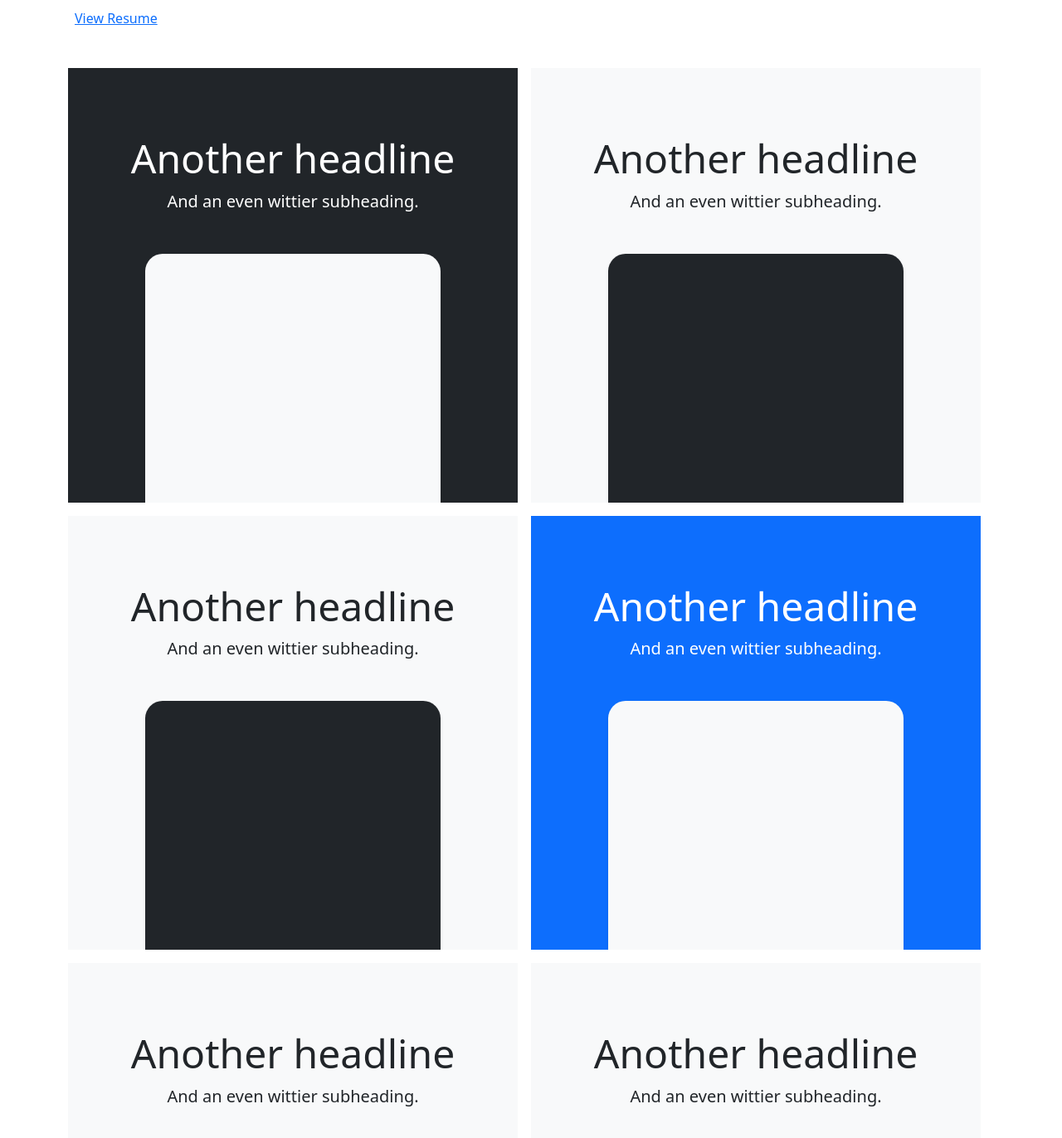
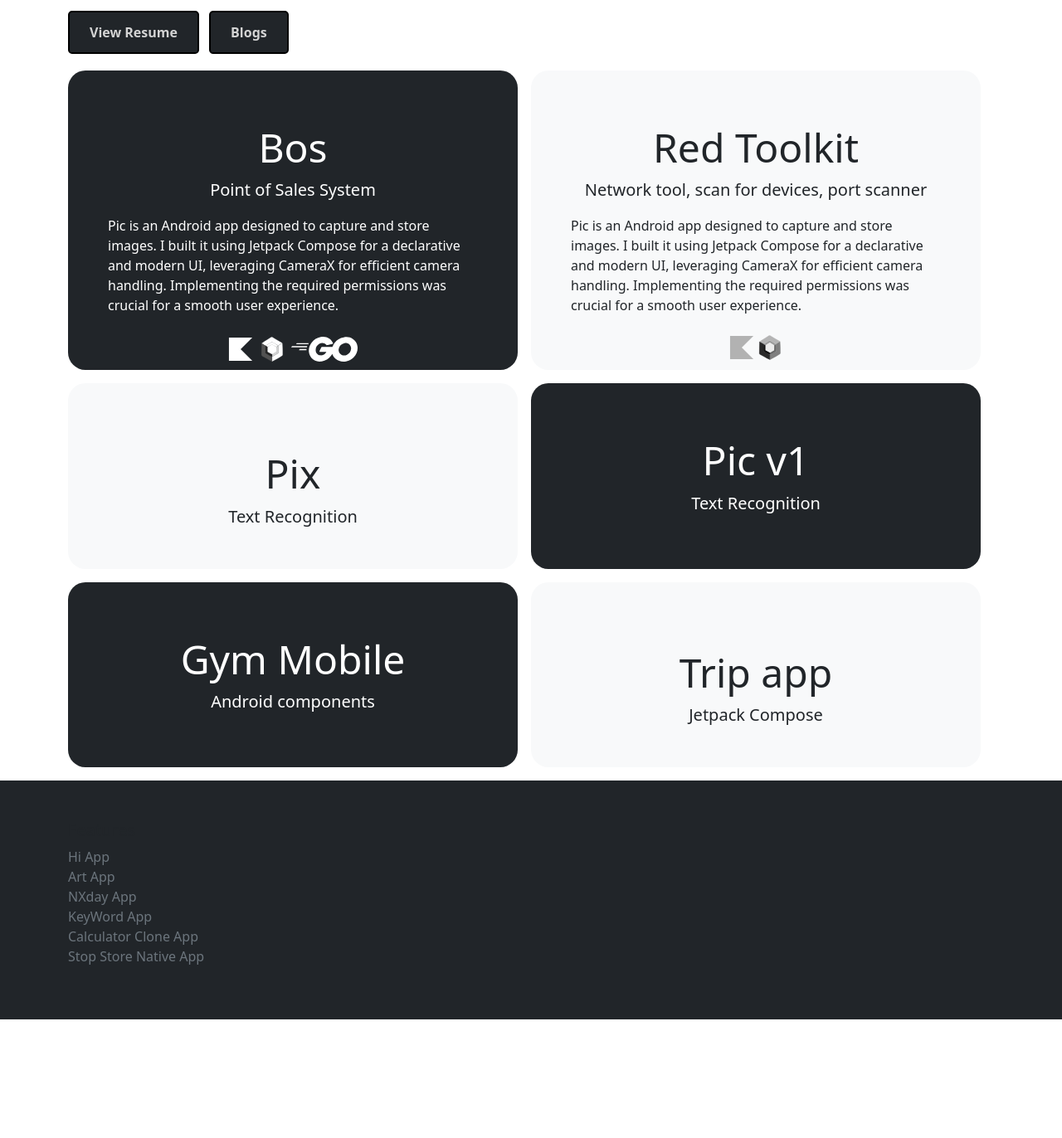
Before and after one commit to redmejia/redmejia.github.io, a website: page index.html in a window 1280 px wide. Shown: the part 722-2094 px from the top of the page at 83% size. After the commit the page ends 1951 px from the top, so only its background shows below. Drawn offline with nearby package versions, Linux system fonts and the light colour scheme.

Commit message:
assets colors and projet card syle

```diff
--- a/css/device.css
+++ b/css/device.css
@@ -8,6 +8,7 @@
     border-radius: 21px;
     transform: rotate(30deg);
 }
+
 
 .product-device::before {
     position: absolute;
@@ -29,9 +30,6 @@
 }
 
 
-/*
-* Extra utilities
-*/
 
 .flex-equal>* {
     flex: 1;
--- a/css/main.css
+++ b/css/main.css
@@ -1,4 +1,3 @@
-
 .header-section {
     height: 65vh;
 }
@@ -6,3 +5,59 @@
 .about-section {
     height: 40vh;
 }
+
+.tech-icon {
+    fill: #fff;
+}
+
+
+
+/* use for dark background color */
+img[alt="tech light"] {
+    margin: 2px;
+    filter: opacity(100%) grayscale(600%) brightness(200%);
+}
+
+/* use for light background color */
+img[alt="tech dark"] {
+    filter: grayscale(200%) opacity(500%);
+}
+
+.action-btns-container {
+    flex-direction: row;
+    justify-content: center;
+}
+
+.portfolio-button {
+    display: inline-block;
+    padding: 0.75rem 1.5rem;
+    font-size: 1rem;
+    font-weight: bold;
+    text-align: center;
+    text-decoration: none;
+    border: 2px solid lightgray;
+    border-radius: 0.3rem;
+    transition: background-color 0.3s ease, color 0.3s ease, border-color 0.3s ease;
+    cursor: pointer;
+    margin-right: 0.5rem;
+    margin-bottom: 0.5rem;
+}
+
+.portfolio-button:hover {
+    background-color: #F8F9FA;
+    color: #212529;
+    border-color: lightgray;
+}
+
+/* live demo */
+.live-demo-button {
+    background-color: #212529;
+    color: lightgray;
+    border-color: black;
+}
+
+.live-demo-button:hover {
+    background-color: #F8F9FA;
+    color: #212529;
+    border-color: #212529;
+}
--- a/index.html
+++ b/index.html
@@ -11,8 +11,7 @@
 
     <link href="css/device.css" rel="stylesheet">
     <link href="css/main.css" rel="stylesheet">
-    <link rel="icon" type="image/svg+xml" href="/img/icon/Icon.svg">
-    <!-- <script src="node_modules/bootstrap/dist/js/bootstrap.min.js"></script> -->
+    <link rel="icon" type="image/svg+xml" href="/img/tech/kotlin.svg">
 
     <title>Reynaldo</title>
 </head>
@@ -21,7 +20,7 @@
     <nav class="navbar navbar-expand-md bg-dark sticky-top border-bottom" data-bs-theme="dark">
         <div class="container">
             <a class="navbar-brand" href="#">
-                <img src="/img/icon/Rey_icon.svg" alt="Portfolio Icon" height="30">
+                <img alt="tech light" src="/img/tech/kotlin.svg" alt="Portfolio Icon" height="30">
             </a>
             <button class="navbar-toggler" type="button" data-bs-toggle="offcanvas" data-bs-target="#offcanvas"
                 aria-controls="offcanvas" aria-expanded="false" aria-label="Toggle navigation">
@@ -55,7 +54,6 @@
             </div>
         </div>
 
-
         <!-- About me section -->
         <div class="about-section py-5 ">
             <div class="row">
@@ -74,117 +72,117 @@
                         expanding my skills through self-directed study.
                     </p>
                     <div class="pb-4">
-                        <a href="https://drive.google.com/file/d/19uIPz0jyV4FBO6rTZqiYQJJPwuYASvnM/view?usp=sharing"
-                            class="mt-2 ms-2 me-2 sm-btn-gr">
+                        <!-- <a href="https://drive.google.com/file/d/19uIPz0jyV4FBO6rTZqiYQJJPwuYASvnM/view?usp=sharing"
+                            class="link-secondary text-decoration-none live-demo-button">
                             View Resume
-                        </a>
+                        </a> -->
+
+                        <div class="action-btns-container">
+                            <a href="https://drive.google.com/file/d/19uIPz0jyV4FBO6rTZqiYQJJPwuYASvnM/view?usp=sharing"
+                                class="portfolio-button live-demo-button">View Resume
+                            </a>
+                            <a href="https://binarystack.netlify.app/"
+                                class="portfolio-button live-demo-button">Blogs</a>
+                        </div>
+
                     </div>
+
                 </div>
             </div>
         </div>
         <!-- Project Section -->
-        <div class="">
-
+        <div class="" id="my-projects">
             <div class="d-md-flex flex-md-equal w-100 my-md-3">
-                <div class="text-bg-dark me-md-3 pt-3 px-3 pt-md-5 px-md-5 text-center overflow-hidden">
-                    <div class="my-3 py-3">
-                        <h2 class="display-5">Another headline</h2>
-                        <p class="lead">And an even wittier subheading.</p>
+                <div class="text-bg-dark me-md-3 pt-3 px-3 pt-md-5 px-md-5 text-center overflow-hidden"
+                    style="border-radius: 21px 21px 21px 21px;">
+                    <div class="my-3">
+                        <h2 class="display-5">Bos</h2>
+                        <p class="lead">Point of Sales System</p>
+                        <p class="text-start">Pic is an Android app designed to capture and store images. I built it
+                            using Jetpack Compose
+                            for a declarative and modern UI, leveraging CameraX for efficient camera handling.
+                            Implementing the required permissions was crucial for a smooth user experience.</p>
                     </div>
-                    <div class="bg-body-tertiary shadow-sm mx-auto"
-                        style="width: 80%; height: 300px; border-radius: 21px 21px 0 0;"></div>
+                    <div class="col tech-icon-container py-2">
+                        <img src="/img/tech/kotlin.svg" alt="tech light" height="30">
+                        <img src="/img/tech/jetpack_compose.svg" alt="tech light" height="30">
+                        <img src="/img/tech/go.svg" alt="tech light" height="30">
+                    </div>
                 </div>
-                <div class="bg-body-tertiary me-md-3 pt-3 px-3 pt-md-5 px-md-5 text-center overflow-hidden">
+                <div class="bg-body-tertiary me-md-3 pt-3 px-3 pt-md-5 px-md-5 text-center overflow-hidden"
+                    style="border-radius: 21px 21px 21px 21px;">
+                    <div class="my-3">
+                        <h2 class="display-5">Red Toolkit</h2>
+                        <p class="lead">Network tool, scan for devices, port scanner</p>
+                        <p class="text-start">Pic is an Android app designed to capture and store images. I built it
+                            using Jetpack Compose
+                            for a declarative and modern UI, leveraging CameraX for efficient camera handling.
+                            Implementing the required permissions was crucial for a smooth user experience.</p>
+                    </div>
+                    <div class="col tech-icon-container py-2">
+                        <img src="/img/tech/kotlin.svg" alt="tech dark" height="30">
+                        <img src="/img/tech/jetpack_compose.svg" alt="tech dark" height="30">
+                        <!-- <img src="/img/tech/" alt="tech dark" height="30"> -->
+                    </div>
+                </div>
+            </div>
+            <div class="d-md-flex flex-md-equal w-100 my-md-3">
+                <div class="bg-body-tertiary me-md-3 pt-3 px-3 pt-md-5 px-md-5 text-center overflow-hidden"
+                    style="border-radius: 21px 21px 21px 21px;">
                     <div class="my-3 p-3">
-                        <h2 class="display-5">Another headline</h2>
-                        <p class="lead">And an even wittier subheading.</p>
+                        <h2 class="display-5">Pix</h2>
+                        <p class="lead">Text Recognition</p>
                     </div>
-                    <div class="bg-dark shadow-sm mx-auto"
-                        style="width: 80%; height: 300px; border-radius: 21px 21px 0 0;">
+                </div>
+                <div class="text-bg-dark me-md-3 pt-3 px-3 pt-md-5 px-md-5 text-center overflow-hidden"
+                    style="border-radius: 21px 21px 21px 21px;">
+                    <div class="my-3">
+                        <h2 class="display-5">Pic v1</h2>
+                        <p class="lead">Text Recognition</p>
                     </div>
                 </div>
             </div>
 
             <div class="d-md-flex flex-md-equal w-100 my-md-3">
-                <div class="bg-body-tertiary me-md-3 pt-3 px-3 pt-md-5 px-md-5 text-center overflow-hidden">
-                    <div class="my-3 p-3">
-                        <h2 class="display-5">Another headline</h2>
-                        <p class="lead">And an even wittier subheading.</p>
-                    </div>
-                    <div class="bg-dark shadow-sm mx-auto"
-                        style="width: 80%; height: 300px; border-radius: 21px 21px 0 0;">
+                <div class="text-bg-dark me-md-3 pt-3 px-3 pt-md-5 px-md-5 text-center overflow-hidden"
+                    style="border-radius: 21px 21px 21px 21px;">
+                    <div class="my-3">
+                        <h2 class="display-5">Gym Mobile</h2>
+                        <p class="lead">Android components</p>
                     </div>
                 </div>
-                <div class="text-bg-primary me-md-3 pt-3 px-3 pt-md-5 px-md-5 text-center overflow-hidden">
-                    <div class="my-3 py-3">
-                        <h2 class="display-5">Another headline</h2>
-                        <p class="lead">And an even wittier subheading.</p>
-                    </div>
-                    <div class="bg-body-tertiary shadow-sm mx-auto"
-                        style="width: 80%; height: 300px; border-radius: 21px 21px 0 0;"></div>
-                </div>
-            </div>
-
-            <div class="d-md-flex flex-md-equal w-100 my-md-3">
-                <div class="bg-body-tertiary me-md-3 pt-3 px-3 pt-md-5 px-md-5 text-center overflow-hidden">
+                <div class="bg-body-tertiary me-md-3 pt-3 px-3 pt-md-5 px-md-5 text-center overflow-hidden"
+                    style="border-radius: 21px 21px 21px 21px;">
                     <div class="my-3 p-3">
-                        <h2 class="display-5">Another headline</h2>
-                        <p class="lead">And an even wittier subheading.</p>
-                    </div>
-                    <div class="bg-body shadow-sm mx-auto"
-                        style="width: 80%; height: 300px; border-radius: 21px 21px 0 0;">
-                    </div>
-                </div>
-                <div class="bg-body-tertiary me-md-3 pt-3 px-3 pt-md-5 px-md-5 text-center overflow-hidden">
-                    <div class="my-3 py-3">
-                        <h2 class="display-5">Another headline</h2>
-                        <p class="lead">And an even wittier subheading.</p>
-                    </div>
-                    <div class="bg-body shadow-sm mx-auto"
-                        style="width: 80%; height: 300px; border-radius: 21px 21px 0 0;">
+                        <h2 class="display-5">Trip app</h2>
+                        <p class="lead">Jetpack Compose</p>
                     </div>
                 </div>
             </div>
 
-            <div class="d-md-flex flex-md-equal w-100 my-md-3">
-                <div class="bg-body-tertiary me-md-3 pt-3 px-3 pt-md-5 px-md-5 text-center overflow-hidden">
-                    <div class="my-3 p-3">
-                        <h2 class="display-5">Another headline</h2>
-                        <p class="lead">And an even wittier subheading.</p>
-                    </div>
-                    <div class="bg-body shadow-sm mx-auto"
-                        style="width: 80%; height: 300px; border-radius: 21px 21px 0 0;">
-                    </div>
-                </div>
-                <div class="bg-body-tertiary me-md-3 pt-3 px-3 pt-md-5 px-md-5 text-center overflow-hidden">
-                    <div class="my-3 py-3">
-                        <h2 class="display-5">Another headline</h2>
-                        <p class="lead">And an even wittier subheading.</p>
-                    </div>
-                    <div class="bg-body shadow-sm mx-auto"
-                        style="width: 80%; height: 300px; border-radius: 21px 21px 0 0;">
-                    </div>
-                </div>
-            </div>
-        </div>
-
     </main>
 
-    <footer class="bg-dark py-5">
+    <footer class="bg-dark py-5" id="contact">
         <div class="container">
             <div class="row">
                 <div class="col-6 col-md">
                     <h5>Features</h5>
                     <ul class="list-unstyled text-small">
-                        <li><a class="link-secondary text-decoration-none" href="#">Cool stuff</a></li>
-                        <li><a class="link-secondary text-decoration-none" href="#">Random feature</a></li>
-                        <li><a class="link-secondary text-decoration-none" href="#">Team feature</a></li>
-                        <li><a class="link-secondary text-decoration-none" href="#">Stuff for developers</a></li>
-                        <li><a class="link-secondary text-decoration-none" href="#">Another one</a></li>
-                        <li><a class="link-secondary text-decoration-none" href="#">Last time</a></li>
+                        <li><a class="link-secondary text-decoration-none" href="https://github.com/redmejia/hi-app">Hi
+                                App</a></li>
+                        <li><a class="link-secondary text-decoration-none"
+                                href="https://github.com/redmejia/art-app">Art App</a></li>
+                        <li><a class="link-secondary text-decoration-none"
+                                href="https://github.com/redmejia/next-day">NXday App</a></li>
+                        <li><a class="link-secondary text-decoration-none"
+                                href="https://github.com/redmejia/key-word">KeyWord App</a></li>
+                        <li><a class="link-secondary text-decoration-none"
+                                href="https://github.com/redmejia/calculator">Calculator Clone App</a></li>
+                        <li><a class="link-secondary text-decoration-none"
+                                href="https://github.com/redmejia/stop-native-app">Stop Store Native App</a></li>
                     </ul>
                 </div>
-                <div class="col-6 col-md">
+                <!-- <div class="col-6 col-md">
                     <h5>Resources</h5>
                     <ul class="list-unstyled text-small">
                         <li><a class="link-secondary text-decoration-none" href="#">Resource name</a></li>
@@ -210,7 +208,7 @@
                         <li><a class="link-secondary text-decoration-none" href="#">Privacy</a></li>
                         <li><a class="link-secondary text-decoration-none" href="#">Terms</a></li>
                     </ul>
-                </div>
+                </div> -->
             </div>
         </div>
     </footer>
```
Also changed, not shown: img/tech/jetpack_compose.svg (added).
